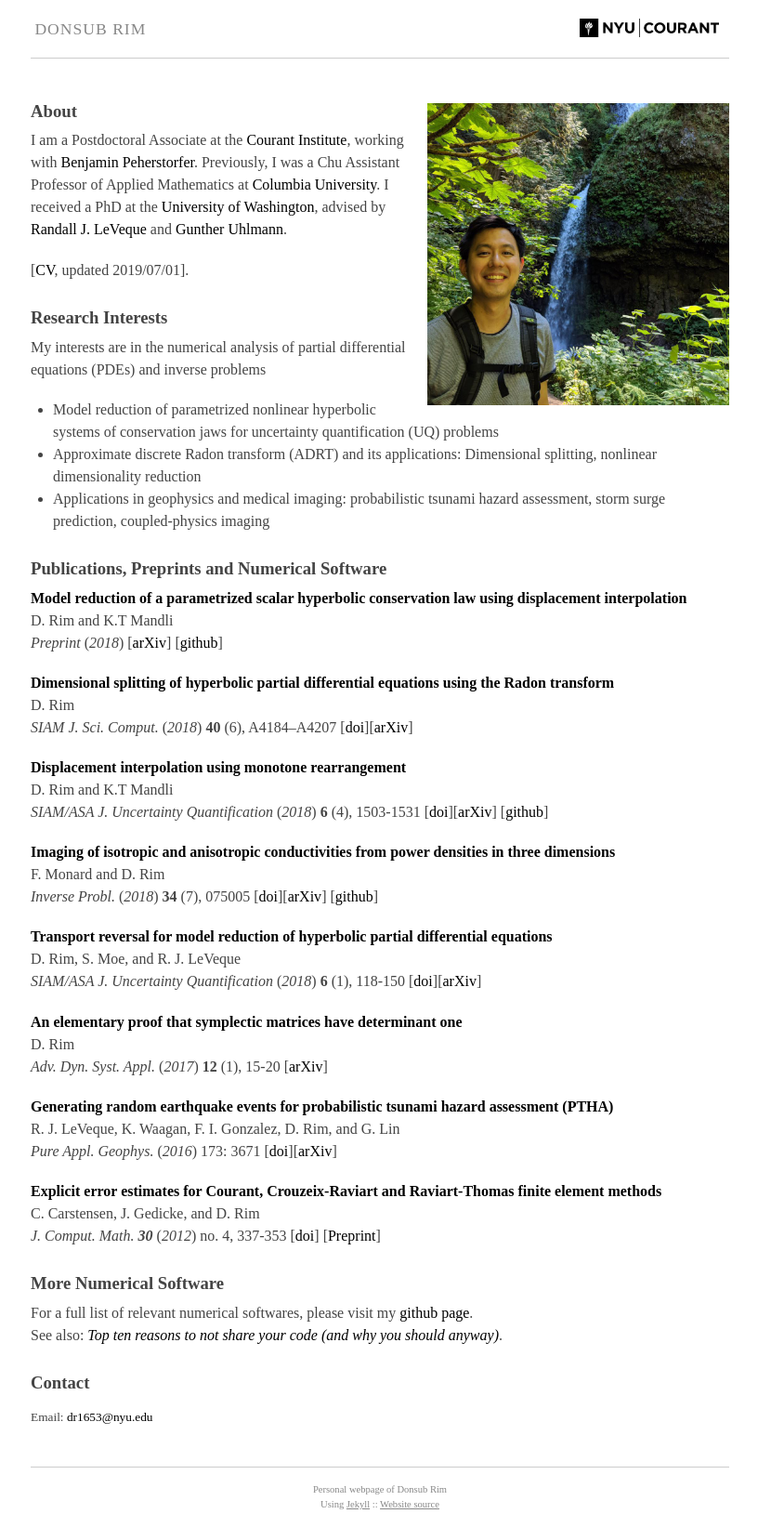
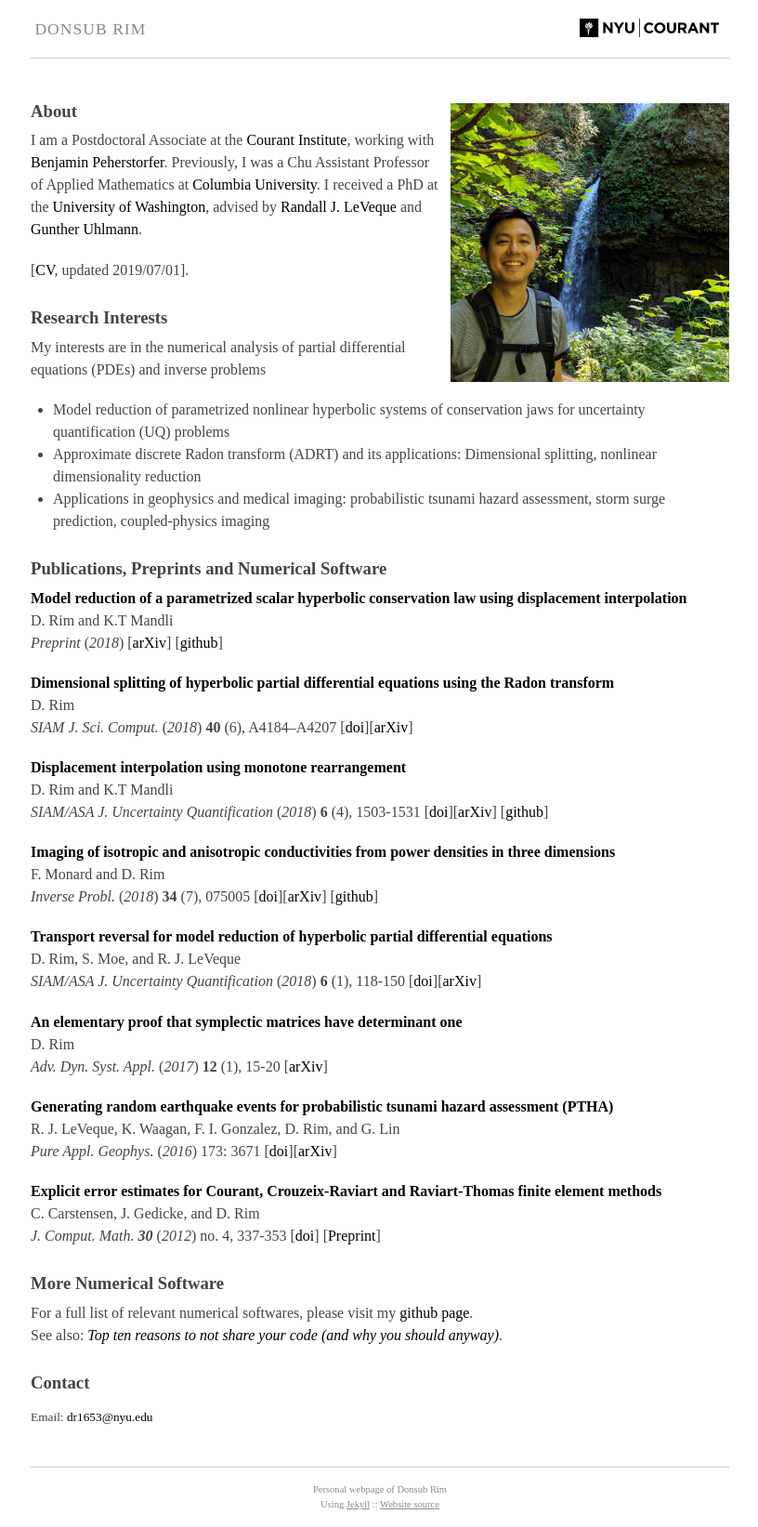
Before and after one commit to dsrim/dsrim.github.io, a Jekyll site: the page built from index.md, in a window 1280 px wide. Shown: the whole page at 93% size, without its empty margins (231-1047 px from the left). Built offline with Jekyll 4.4.1, drawn with Linux system fonts in a browser that asks for light colours.

Commit message:
minor changes

```diff
--- a/index.md
+++ b/index.md
@@ -81,7 +81,7 @@
 
 ---
 
-{% include image.html url="images/face.jpg" caption="" width="325px" align="right" %}
+{% include image.html url="images/face.jpg" caption="" width="300px" align="right" %}
 ### About
 
 I am a Postdoctoral Associate at the [Courant Institute], working with
@@ -90,7 +90,6 @@
 Washington], advised by [Randall J. LeVeque] and [Gunther Uhlmann].
 
 [[CV], updated 2019/07/01].
-
 
 ### Research Interests
 
@@ -103,7 +102,6 @@
 splitting, nonlinear dimensionality reduction
 * Applications in geophysics and medical imaging: probabilistic tsunami hazard
 assessment, storm surge prediction, coupled-physics imaging
-
 
 ### Publications, Preprints and Numerical Software
 
```
Also changed, not shown: 1 other file.
